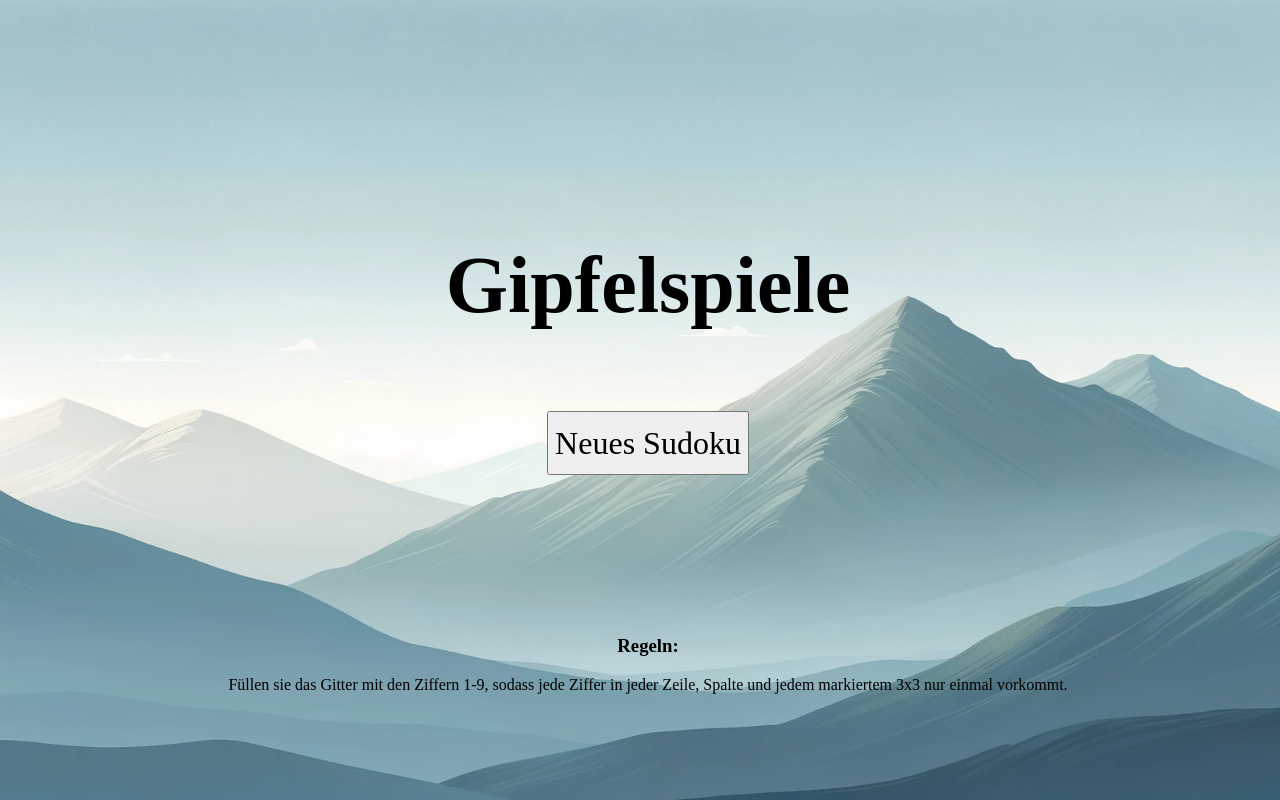
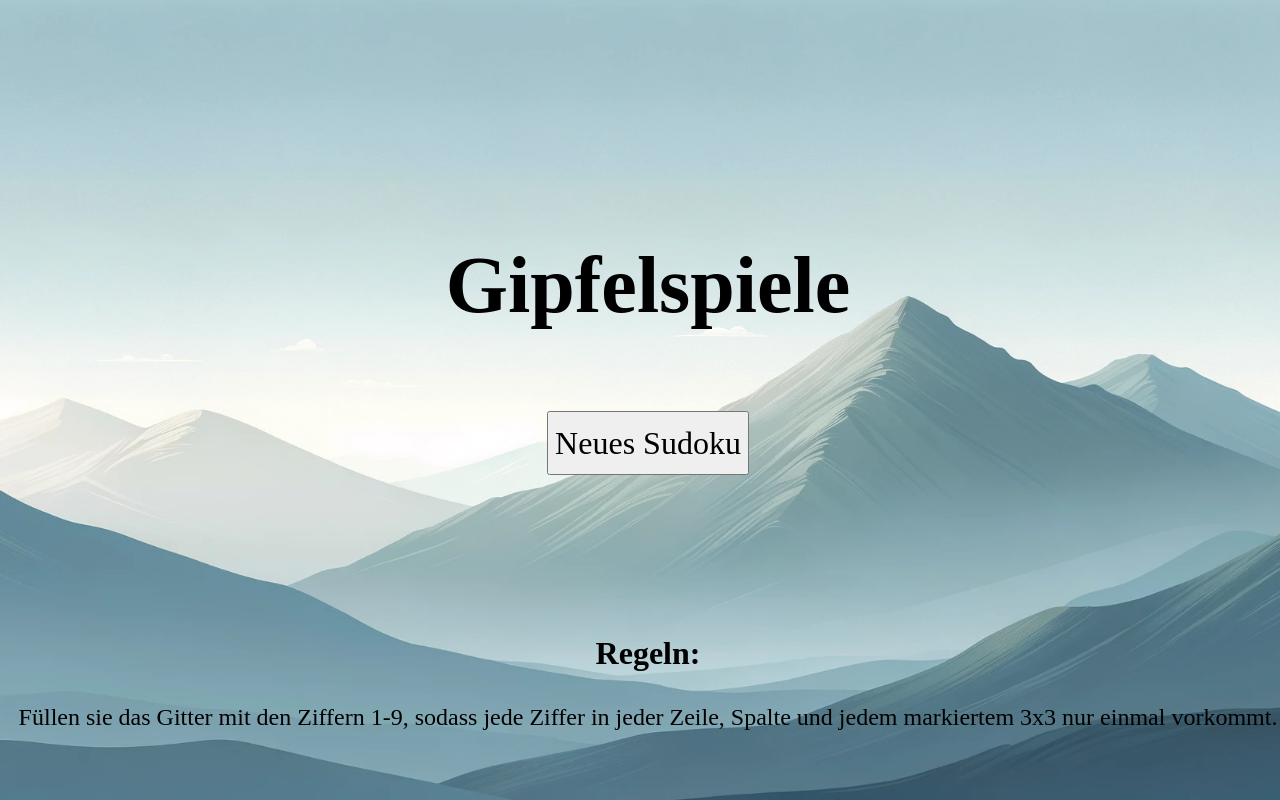
Before and after one commit to quinnbenjamin/gipfelspiele, a plain HTML site: page index.html in a window 1280 px wide. Drawn offline with Linux system fonts and the light colour scheme.

Commit message:
increased rules font size

```diff
--- a/styles/style.css
+++ b/styles/style.css
@@ -62,6 +62,10 @@ h2 {
 }
 h3 {
   margin-top: 20vmin;
+  font-size: 4vh;
+}
+p {
+ font-size: 3vh;
 }
 button {
   font-size: 4vmin;
```
